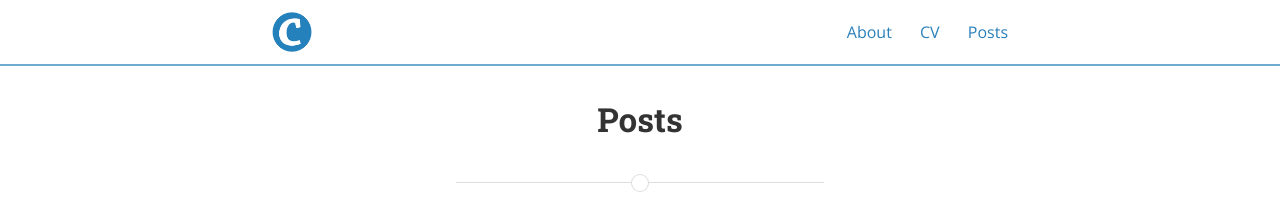
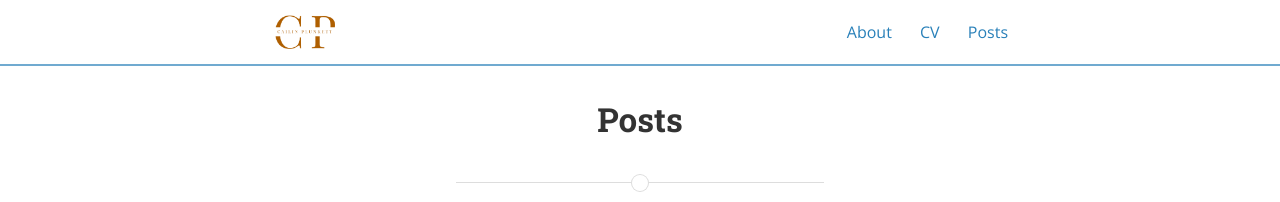
Before and after one commit to cailinplunkett/cailinplunkett.github.io, a Jekyll site: the page built from posts.md, in a window 1280 px wide. Shown: the top 202 px of the page. Built offline with Jekyll 4.4.1, drawn with Linux system fonts in a browser that asks for light colours; nearby versions of some CDN libraries.

Commit message:
change logo

```diff
--- a/_config.yml
+++ b/_config.yml
@@ -22,7 +22,7 @@ description: >
 baseurl: "" # the subpath of your site, e.g. /blog/
 url: "" # the base hostname & protocol for your site
 cover: "/assets/header_image.jpg"
-logo: "/assets/logo.png"
+logo: "/assets/initials.png"
 
 # Build settings
 markdown: kramdown
```
Also changed, not shown: about.md (+1 -1 lines), assets/initials.png (added), assets/logo.png (deleted).
